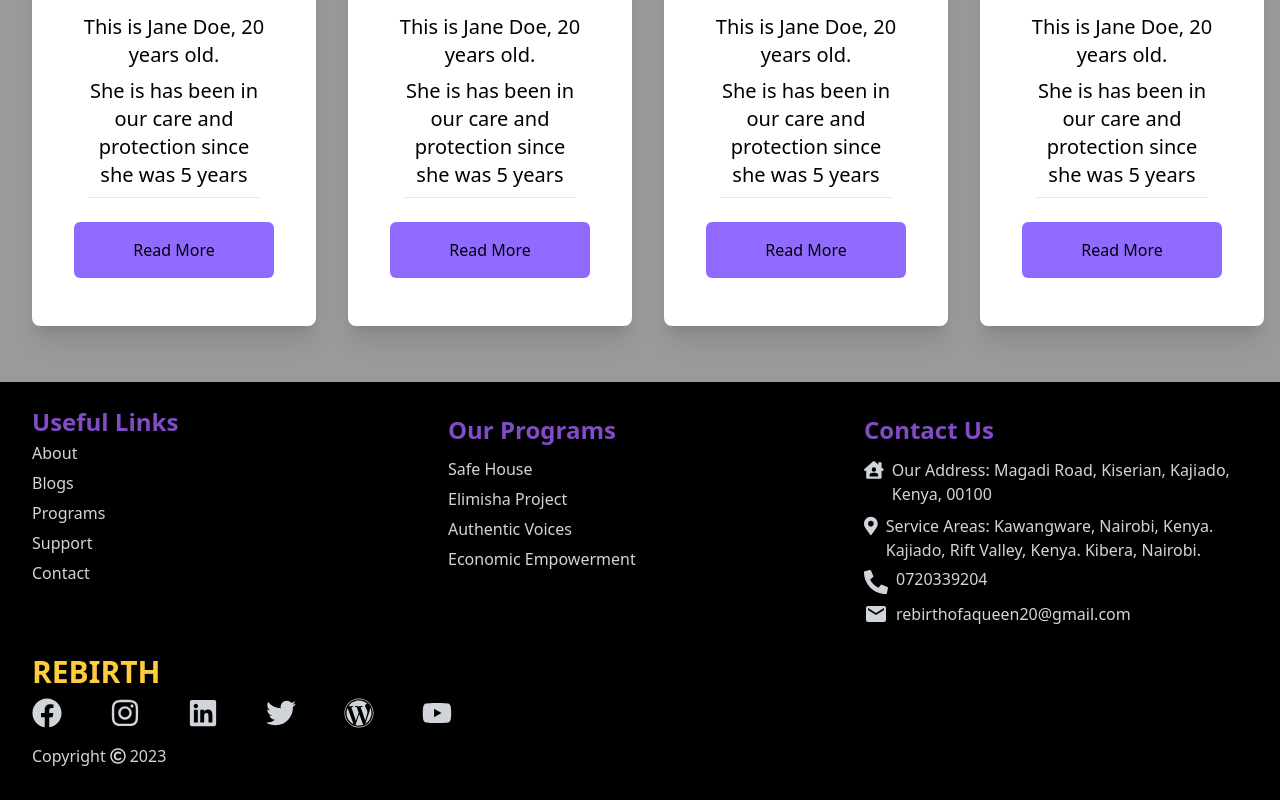
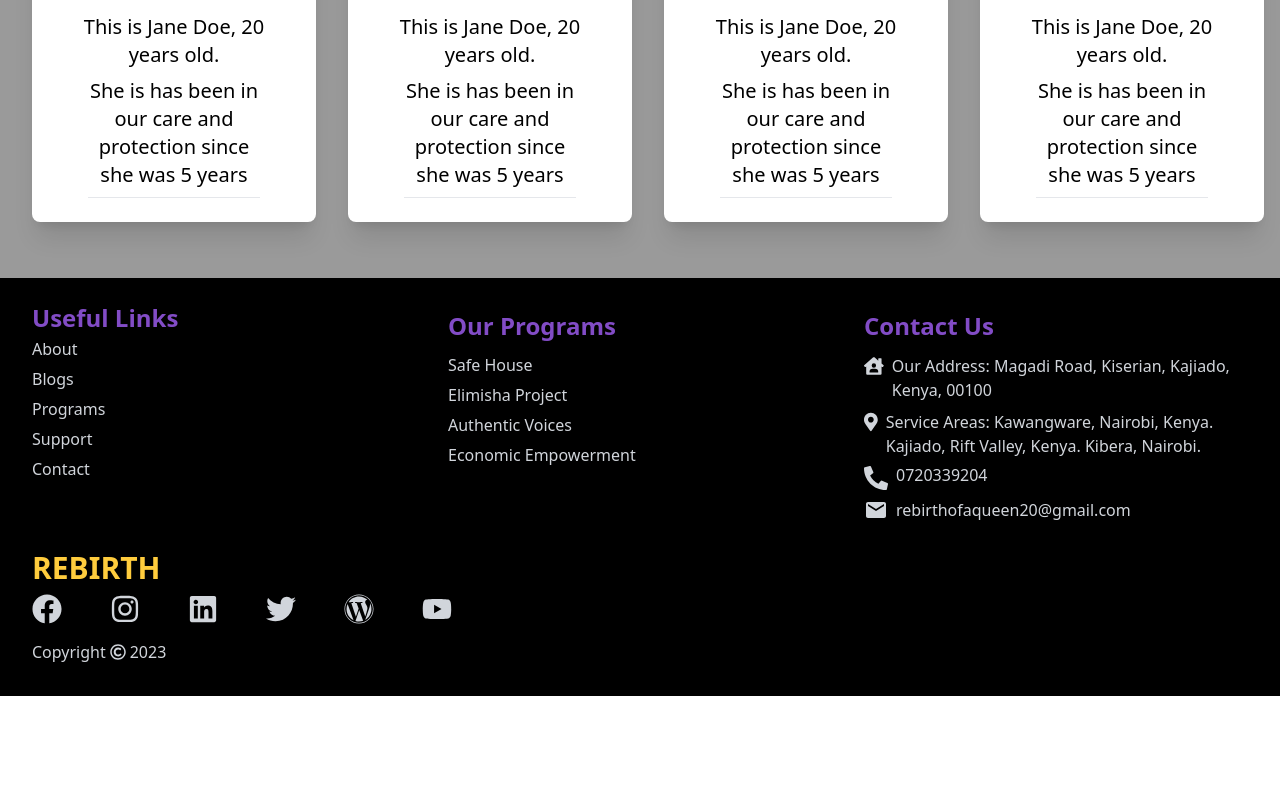
Before and after one commit to Rebirthers-Unite/Rebirth, a React (Vite) app in the folder client/: page / in a window 1280 px wide. Shown: the part 1790-2590 px from the top of the page. After the commit the page ends 2486 px from the top, so only its background shows below. Built offline with nearby package versions, Linux system fonts and the light colour scheme.

Commit message:
remove read more button from card

```diff
--- a/client/src/components/LandingPage/Survivors/Survivors.jsx
+++ b/client/src/components/LandingPage/Survivors/Survivors.jsx
@@ -28,10 +28,6 @@ function Survivors() {
 							She is has been in our care and protection since she was 5 years{' '}
 						</p>
 					</div>
-					<button className='bg-[#916aff] w-[200px] rounded-md font-medium my-6 mx-auto py-3 text-black hover:bg-[#824cc6]'>
-						{' '}
-						Read More{' '}
-					</button>
 				</div>
 				<div className='md:w-full sm:w-4/5 sm:ml-20 md:ml-2 shadow-xl flex bg-white text-black flex-col p-4 sm:mt-56 md:mt-2 my-4 ml-2 rounded-lg hover:scale-105 duration-300'>
 					<img
@@ -49,10 +45,6 @@ function Survivors() {
 							She is has been in our care and protection since she was 5 years{' '}
 						</p>
 					</div>
-					<button className='bg-[#916aff] w-[200px] rounded-md font-medium my-6 mx-auto py-3 text-black hover:bg-[#824cc6]'>
-						{' '}
-						Read More{' '}
-					</button>
 				</div>
 				<div className='md:w-full sm:w-4/5 sm:ml-20 md:ml-2 shadow-xl flex bg-white text-black flex-col p-4 sm:mt-56 md:mt-2 my-4 ml-2 rounded-lg hover:scale-105 duration-300'>
 					<img
@@ -70,10 +62,6 @@ function Survivors() {
 							She is has been in our care and protection since she was 5 years{' '}
 						</p>
 					</div>
-					<button className='bg-[#916aff] w-[200px] rounded-md font-medium my-6 mx-auto py-3 text-black hover:bg-[#824cc6]'>
-						{' '}
-						Read More{' '}
-					</button>
 				</div>
 				<div className='md:w-full sm:w-4/5 sm:ml-20 md:ml-2 shadow-xl flex bg-white text-black flex-col p-4 sm:mt-56 md:mt-2 my-4 ml-2 rounded-lg hover:scale-105 duration-300'>
 					<img
@@ -91,10 +79,6 @@ function Survivors() {
 							She is has been in our care and protection since she was 5 years{' '}
 						</p>
 					</div>
-					<button className='bg-[#916aff] w-[200px] rounded-md font-medium my-6 mx-auto py-3 text-black hover:bg-[#824cc6]'>
-						{' '}
-						Read More{' '}
-					</button>
 				</div>
 			</div>
 		</div>
```
